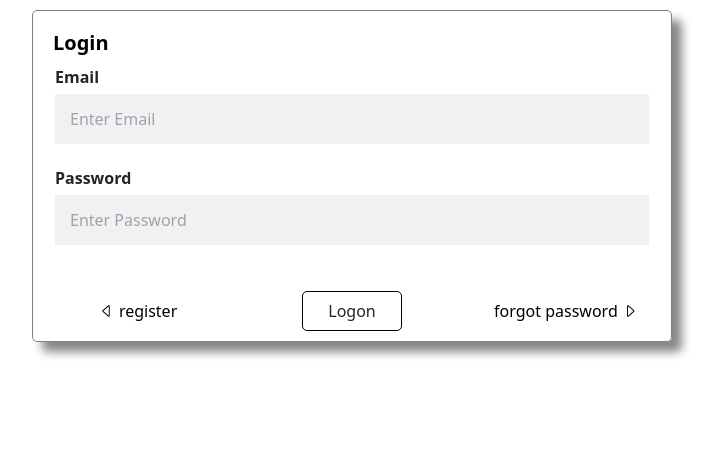
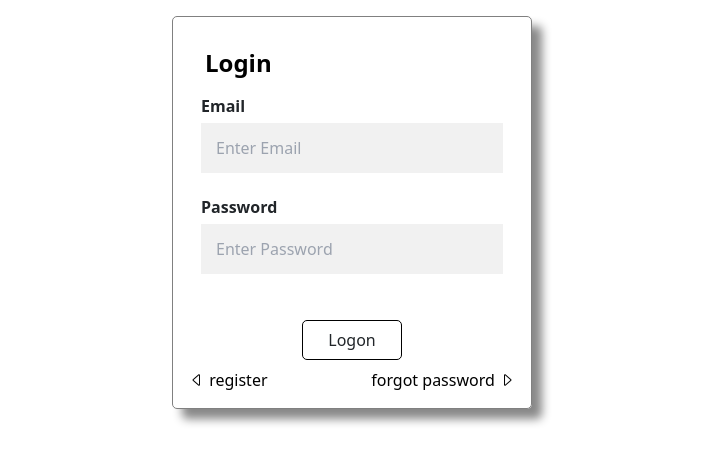
Before and after one commit to MonoDever/Nextjs_Prac_001, a Next.js app: page /user/login in a window 1280 px wide. Shown: the top 464 px of the page, without its empty margins (288-1007 px from the left). Built offline with nearby package versions, Linux system fonts and the light colour scheme.

Commit message:
edit css

```diff
--- a/components/user/usercomponent.js
+++ b/components/user/usercomponent.js
@@ -100,34 +100,38 @@ export default function UserComponent(props) {
             {/* bottom */}
             <br></br>
             <div className="row">
-                <div className="col-sm-4 div_btn_option" style={{ display: onGotoLoginPage ? 'flex' : 'none' }}>
+                <div className="col" style={{ display: onClickLogon ? 'inline' : 'none' }}>
+                    <button className="button_member" onClick={() => onClickLogon()}>{'Logon'}</button>
+                </div>
+                <div className="col" style={{ display: onClickRegister ? 'inline' : 'none' }}>
+                    <button className="button_member" onClick={() => onClickRegister()}>{'Signup'}</button>
+                </div>
+                <div className="col" style={{ display: onClickForgotPassword ? 'inline' : 'none' }}>
+                    <button className="button_member" onClick={() => onClickForgotPassword()}>{'Confirm'}</button>
+                </div>
+                <div className="col" style={{ display: codeCount == 6 ? 'inline' : 'none' }}>
+                    <button className="button_member" onClick={() => onClickVerifyCode()}>{'Verifycode'}</button>
+                </div>
+                <br></br>
+                <br></br>
+            </div>
+            {/* endbottom */}
+            {/* sub bottom */}
+            <div className="row">
+            <div className="col-6 div_btn_option" style={{ display: onGotoLoginPage ? 'flex' : 'none' }}>
                     <button className="btn_option" onClick={onGotoLoginPage}>
                         <i class="bi bi-caret-left icon_lr"></i>{`${' Login'}`}</button>
                 </div>
-                <div className="col-sm-4 div_btn_option" style={{ display: onGotoRegisterPage ? 'flex' : 'none' }}>
+                <div className="col-6 div_btn_option" style={{ display: onGotoRegisterPage ? 'flex' : 'none' }}>
                     <button className="btn_option" onClick={onGotoRegisterPage}>
                         <i class="bi bi-caret-left"></i>{`${' register'}`}</button>
                 </div>
-
-                <div className="col-sm-4" style={{ display: onClickLogon ? 'inline' : 'none' }}>
-                    <button className="button_member" onClick={() => onClickLogon()}>{'Logon'}</button>
-                </div>
-                <div className="col-sm-4" style={{ display: onClickRegister ? 'inline' : 'none' }}>
-                    <button className="button_member" onClick={() => onClickRegister()}>{'Signup'}</button>
-                </div>
-                <div className="col-sm-4" style={{ display: onClickForgotPassword ? 'inline' : 'none' }}>
-                    <button className="button_member" onClick={() => onClickForgotPassword()}>{'Confirm'}</button>
-                </div>
-                <div className="col-sm-4" style={{ display: codeCount == 6 ? 'inline' : 'none' }}>
-                    <button className="button_member" onClick={() => onClickVerifyCode()}>{'Verifycode'}</button>
-                </div>
-
-                <div className="col-sm-4 div_btn_option" style={{ display: onGotoForgotPasswordPage ? 'flex' : 'none' }}>
+                <div className="col-6 div_btn_option_right" style={{ display: onGotoForgotPasswordPage ? 'flex' : 'none' }}>
                     <button className="btn_option" onClick={() => onGotoForgotPasswordPage()}>
                         {`${'forgot password '}`}<i class="bi bi-caret-right"></i></button>
                 </div>
             </div>
-            {/* endbottom */}
+            {/* end sub bottom */}
         </>
     )
 }
--- a/styles/userStyle/userCSS.css
+++ b/styles/userStyle/userCSS.css
@@ -1,8 +1,16 @@
+html {
+    font-size: calc(60% + 0.8vmin);
+}
+
+img{
+    width: 30rem;
+}
+
 .user_header {
-    margin: 10px;
+    margin: 1rem;
     color: black;
     text-align: left;
-    font-size: 20px;
+    font-size: 1.5rem;
     font-weight: bold;
 }
 
@@ -14,9 +22,9 @@
 .box_login {
     border: 1px solid gray;
     border-radius: 5px;
-    width: 50%;
-    padding: 10px;
-    margin: 10px;
+    width: 22.5rem;
+    padding: 1rem;
+    margin: 1rem;
     box-shadow: 10px 10px 10px #888888;
 }
 
@@ -37,12 +45,13 @@
     display: inline-block;
     border: none;
     background: #f1f1f1;
-    height: 50px;
+    height: 3.125rem;
+    font-size: 1rem;
 }
 
 .button_member {
-    width: 100px;
-    height: 40px;
+    width: 6.25rem;
+    height: 2.5rem;
     border: solid black 1px;
     border-radius: 5px;
 }
@@ -225,8 +234,12 @@
 }
 
 /* btn login */
-.div_btn_option{
-    justify-content: center;
+.div_btn_option {
+    justify-content: start;
+    align-self: center;
+}
+.div_btn_option_right {
+    justify-content: end;
     align-self: center;
 }
 .btn_option {
@@ -239,6 +252,7 @@
     border-radius: 5px;
     padding: 0px 5px;
 }
+
 .btn_option:hover .icon_lr {
     color: black;
 }
```
